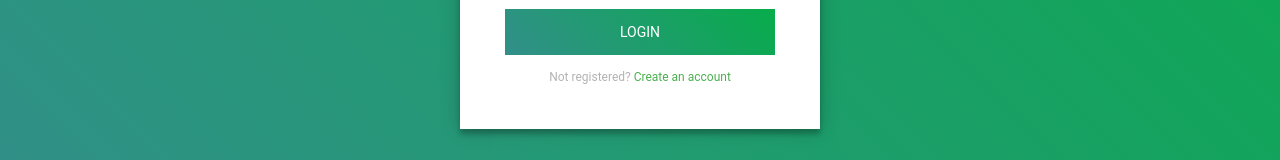
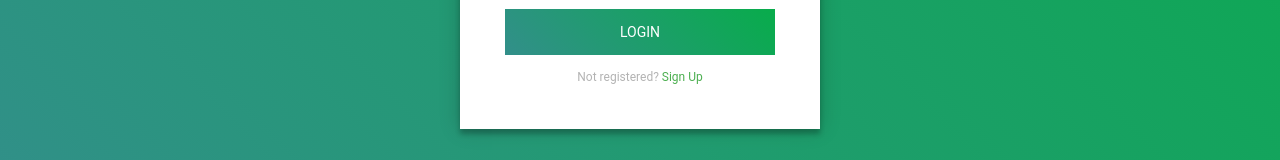
Before and after one commit to shanda911/ui-astores, a React (Create React App) app: page /login in a window 1280 px wide. Shown: the part 355-515 px from the top of the page. Built offline with nearby package versions, Linux system fonts and the light colour scheme.

Commit message:
login useNavigate()

```diff
--- a/src/routes/Login/Login.js
+++ b/src/routes/Login/Login.js
@@ -1,4 +1,5 @@
 import { useRef, useState, useEffect } from 'react';
+import { Link,useNavigate, useLocation } from 'react-router-dom';
 import useAuth from '../../hooks/useAuth';
 
 import classes from './Login.css';
@@ -8,6 +9,10 @@ const LOGIN_URL = '/auth/login';
 
 const Login = () => {
     const { setAuth } = useAuth();
+
+    const navigate = useNavigate();
+    const location = useLocation();
+    const from = location.state?.from?.pathname || "/";
 
     const userRef = useRef();
     const pwdRef = useRef();
@@ -39,6 +44,7 @@ const Login = () => {
             const accessToken = response?.data?.accessToken;
             const roles = response?.data?.roles;
             setAuth({ email, roles, accessToken });
+            navigate(from, { replace: true });
         } catch (err) {
             if (!err?.response) {
                 setErrMsg('No Server Response');
@@ -75,7 +81,7 @@ const Login = () => {
                 ref={pwdRef}
                 required/>
             <button>login</button>
-            <p className='message'>Not registered? <a href="#">Create an account</a></p>
+            <p className='message'>Not registered? <span className="line"><Link to="/register">Sign Up</Link></span></p>
             <p ref={errRef} className={errMsg ? "errmsg" : "offscreen"} aria-live="assertive">{errMsg}</p>
           </form>
         </div>
```
